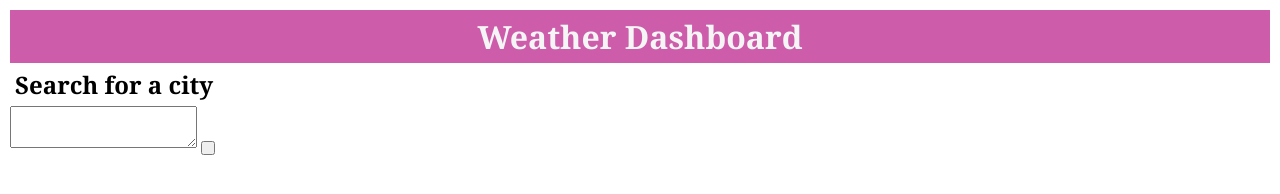
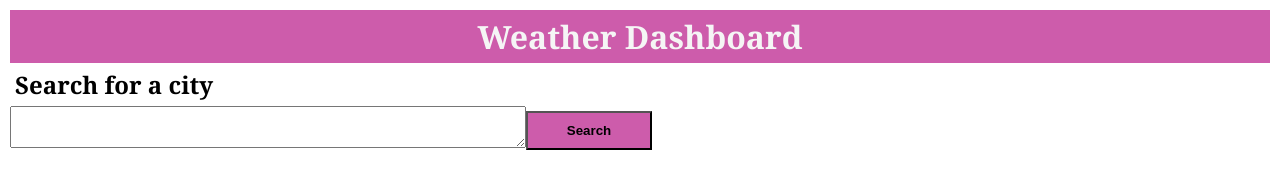
Before and after one commit to AubreyHatake/Weather-Dashboard, a plain HTML site: page index.html in a window 1280 px wide. Drawn offline with Linux system fonts and the light colour scheme.

Commit message:
styling search button

```diff
--- a/index.html
+++ b/index.html
@@ -13,7 +13,14 @@
 <body>
   <div class="hero">Search for a city</div>
   <textarea>  </textarea>
-  <button> </button>
+    <button class="button"> Search </button>
+
+    <div>
+
+
+
+
+    </div>
 
 
 
--- a/style.css
+++ b/style.css
@@ -20,5 +20,17 @@ h1 {
 }
 
 textarea {
-    align-items: left;
+    float: left;
+    height: 20%;
+    width: 40%;
 }
+
+.button {
+    margin-top: 5px;
+    padding: 10px;
+    float: left;
+    font-weight: bold;
+    height: 20%;
+    width: 10%;
+    background-color:rgb(205, 92, 171);
+}
```
